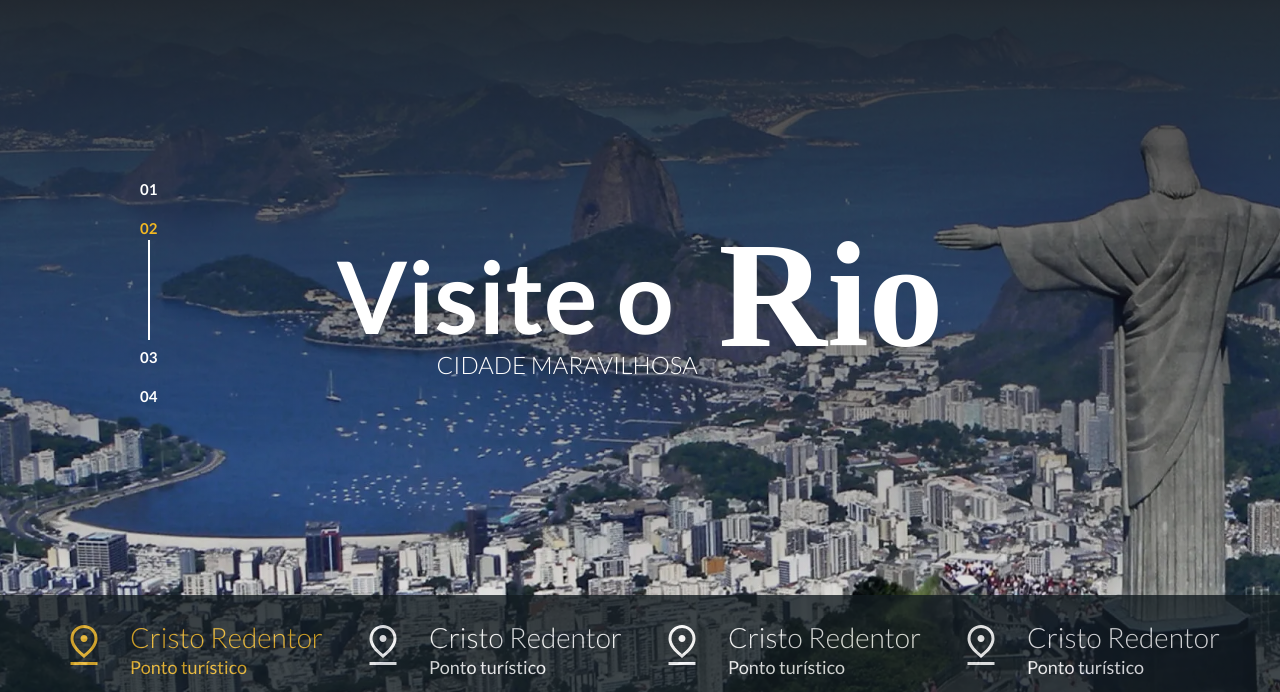
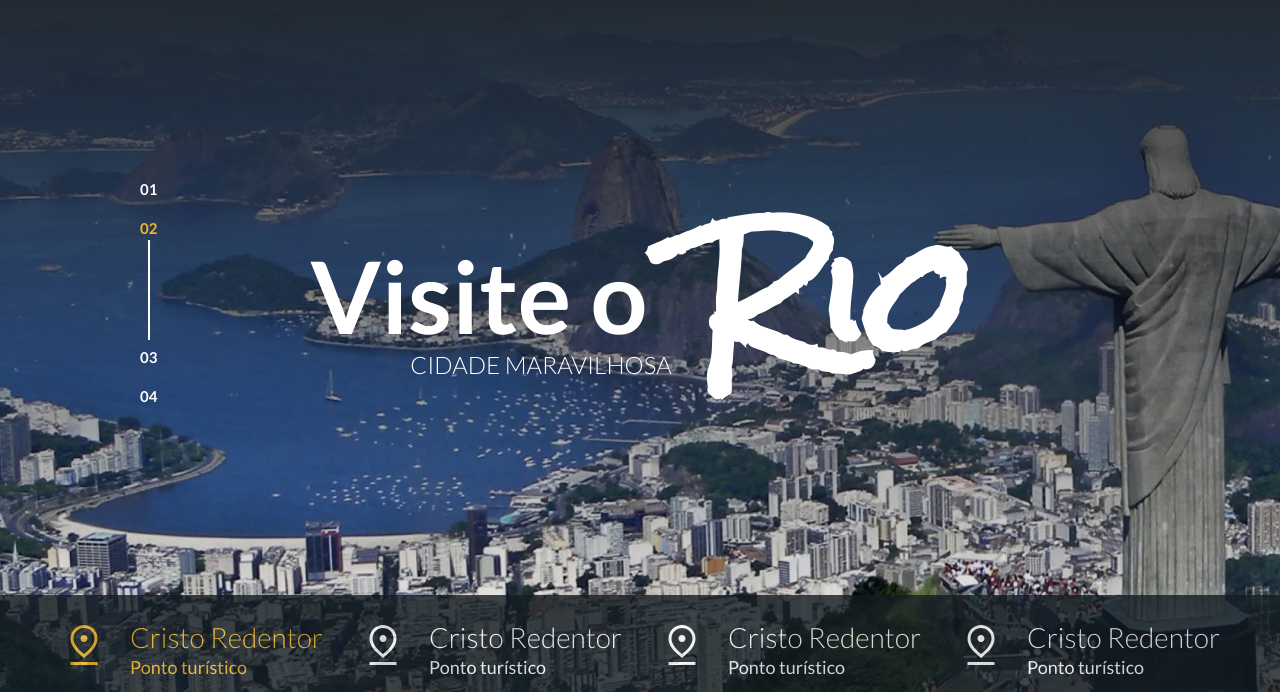
Before and after one commit to Soujigor/FERJ003, a website: page index.html in a window 1280 px wide. Shown: the part 105-797 px from the top of the page. Drawn offline with Linux system fonts and the light colour scheme.

Commit message:
Pequenos Updates

```diff
--- a/assets/scss/home.scss
+++ b/assets/scss/home.scss
@@ -134,7 +134,7 @@ body {
                                 font-size: 50px;
 
                                 span {
-                                    font-family: "Rock Salt";
+                                    font-family: "RockSalt";
                                     font-size: 150px;
                                 }
                             }
```
Also changed, not shown: assets/css/home.css, assets/css/main.css.
